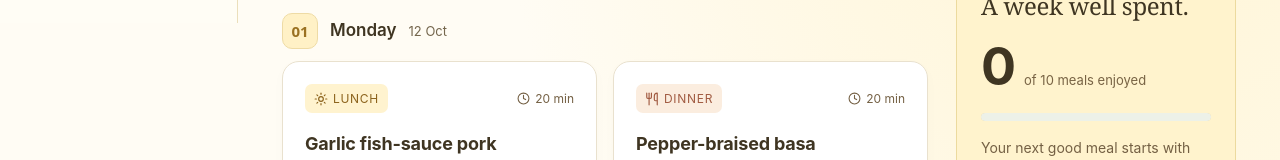
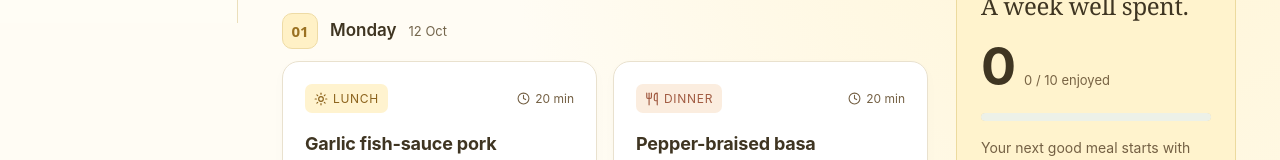
Before and after one commit to nguyenhuuphan/static-webapp-family-weekly-meal-planning, a React (Vite) app in the folder source/: page / in a window 1280 px wide. Shown: the part 777-937 px from the top of the page. Built offline with nearby package versions, Linux system fonts and the light colour scheme.

Commit message:
Derive meal counts and weekly completion from the actual plan

```diff
--- a/source/src/containers/MealPlanning/WeeklyMenu/index.tsx
+++ b/source/src/containers/MealPlanning/WeeklyMenu/index.tsx
@@ -22,12 +22,27 @@ import { useMealPlanner } from "src/hooks/useMealPlanner";
 interface IProps {}
 const WeeklyMenu: React.FC<IProps> = () => {
   const { t: tr, content: ct, number: num, date: localizedDate } = useI18n();
-  const { s, plan, doneCount, edit, navigate, cook, toggle, bought, needs, prepDone, prepTotal } = useMealPlanner();
+  const {
+    s,
+    plan,
+    doneCount,
+    edit,
+    navigate,
+    cook,
+    toggle,
+    bought,
+    needs,
+    prepDone,
+    prepTotal,
+  } = useMealPlanner();
   const text = useText();
   const today = new Date();
   const todayDay = DAYS[today.getDay() - 1];
-  const nextMeal = plan.meals.find((m) => m.day === todayDay && !s.progress.done[m.id]) || plan.meals.find((m) => !s.progress.done[m.id]);
-  const nextView = bought < needs.length ? "shop" : prepDone < prepTotal ? "prep" : "cook";
+  const nextMeal =
+    plan.meals.find((m) => m.day === todayDay && !s.progress.done[m.id]) ||
+    plan.meals.find((m) => !s.progress.done[m.id]);
+  const nextView =
+    bought < needs.length ? "shop" : prepDone < prepTotal ? "prep" : "cook";
   return (
     <>
       <Heading
@@ -37,17 +52,36 @@ const WeeklyMenu: React.FC<IProps> = () => {
           "tenComfortingMealsOneThoughtfulShoppingListACalmerRhythmForYour",
         )}
       >
-        <Button onClick={() => nextView === "cook" && nextMeal ? cook(nextMeal) : navigate(nextView)} primary>
+        <Button
+          onClick={() =>
+            nextView === "cook" && nextMeal
+              ? cook(nextMeal)
+              : navigate(nextView)
+          }
+          primary
+        >
           <ShoppingBag size={17} />
-          {nextView === "shop" ? tr("startShopping") : nextView === "prep" ? tr("prepGuide") : tr("startCooking")}
+          {nextView === "shop"
+            ? tr("startShopping")
+            : nextView === "prep"
+              ? tr("prepGuide")
+              : tr("startCooking")}
         </Button>
       </Heading>
-      {nextMeal && <section className="panel">
-        <span className="eyebrow">{text("Bữa ăn tiếp theo", "Your next meal")}</span>
-        <h2>{ct(nextMeal.day)} · {ct(nextMeal.type)} — {ct(nextMeal.main)}</h2>
-        <p>{ct(nextMeal.side)}</p>
-        <Button primary onClick={() => cook(nextMeal)}>{tr("cook")} <ArrowRight size={16} /></Button>
-      </section>}
+      {nextMeal && (
+        <section className="panel">
+          <span className="eyebrow">
+            {text("Bữa ăn tiếp theo", "Your next meal")}
+          </span>
+          <h2>
+            {ct(nextMeal.day)} · {ct(nextMeal.type)} — {ct(nextMeal.main)}
+          </h2>
+          <p>{ct(nextMeal.side)}</p>
+          <Button primary onClick={() => cook(nextMeal)}>
+            {tr("cook")} <ArrowRight size={16} />
+          </Button>
+        </section>
+      )}
       <div className="metric-grid">
         <div>
           <span className="metric-icon">
@@ -189,15 +223,20 @@ const WeeklyMenu: React.FC<IProps> = () => {
             <h2>{tr("aWeekWellSpent")}</h2>
             <div className="progress-total">
               <strong>{num(doneCount)}</strong>
-              <span>{tr("of10MealsEnjoyed")}</span>
+              <span>
+                {tr("enjoyedCount", {
+                  count: doneCount,
+                  total: plan.meals.length,
+                })}
+              </span>
             </div>
             <progress
               value={doneCount}
-              max={10}
+              max={plan.meals.length}
               aria-label={tr("mealsEnjoyedThisWeek")}
             />
             <p>
-              {doneCount === 10
+              {doneCount === plan.meals.length
                 ? tr("aFullWeekOfGoodFoodBeautifullyDone")
                 : tr("yourNextGoodMealStartsWithOneSmallStep")}
             </p>
--- a/source/src/layout/Sidebar/index.tsx
+++ b/source/src/layout/Sidebar/index.tsx
@@ -29,7 +29,7 @@ const NAV = [
 interface IProps {}
 const Sidebar: React.FC<IProps> = () => {
   const { t: tr, content: ct } = useI18n();
-  const { navigate, view, editId, advanced } = useMealPlanner();
+  const { navigate, view, editId, advanced, plan } = useMealPlanner();
   return (
     <aside className="sidebar">
       <a
@@ -64,7 +64,7 @@ const Sidebar: React.FC<IProps> = () => {
             >
               <Icon size={19} />
               <span>{ct(label)}</span>
-              {id === "week" && <small>10</small>}
+              {id === "week" && <small>{plan.meals.length}</small>}
             </button>
           );
         })}
```
